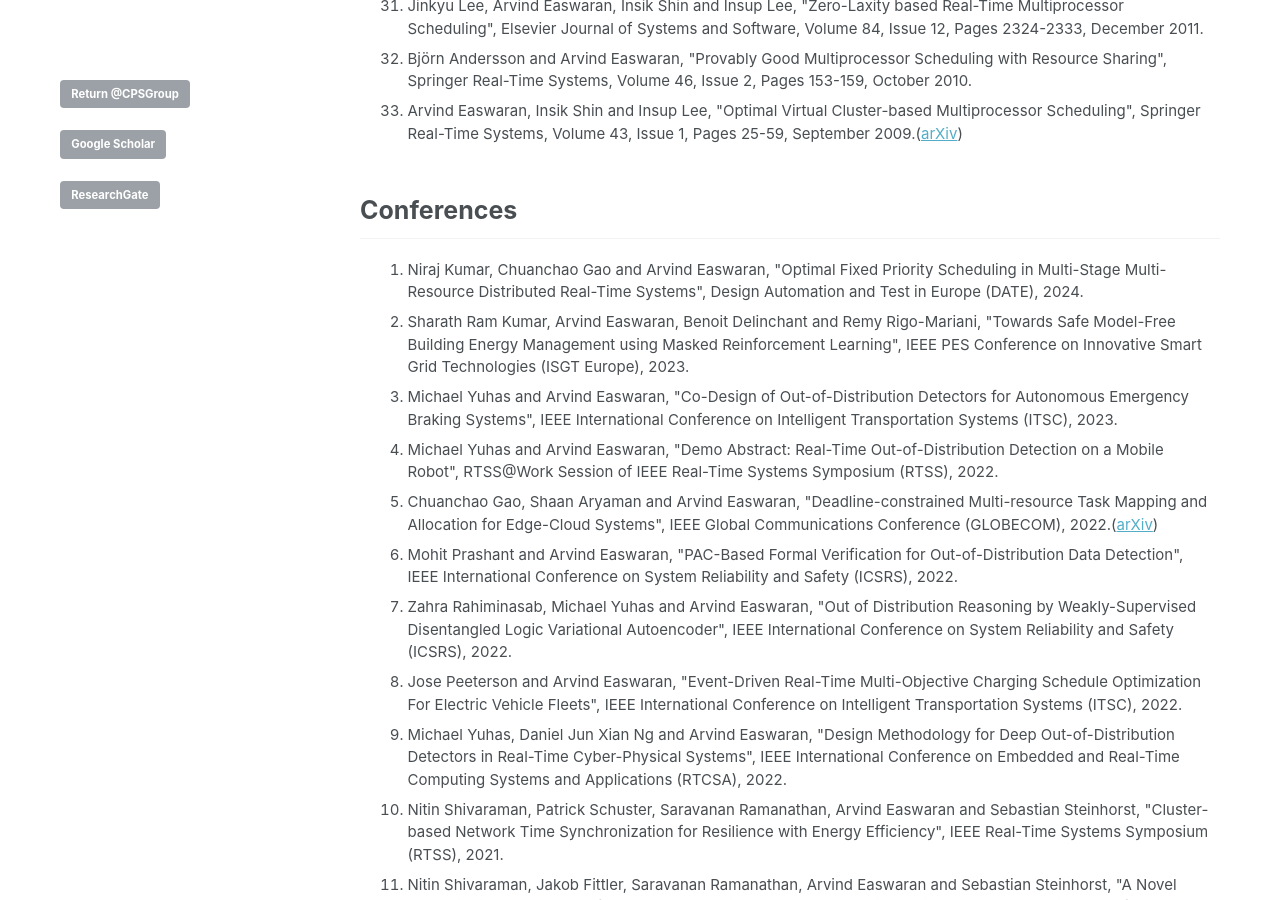
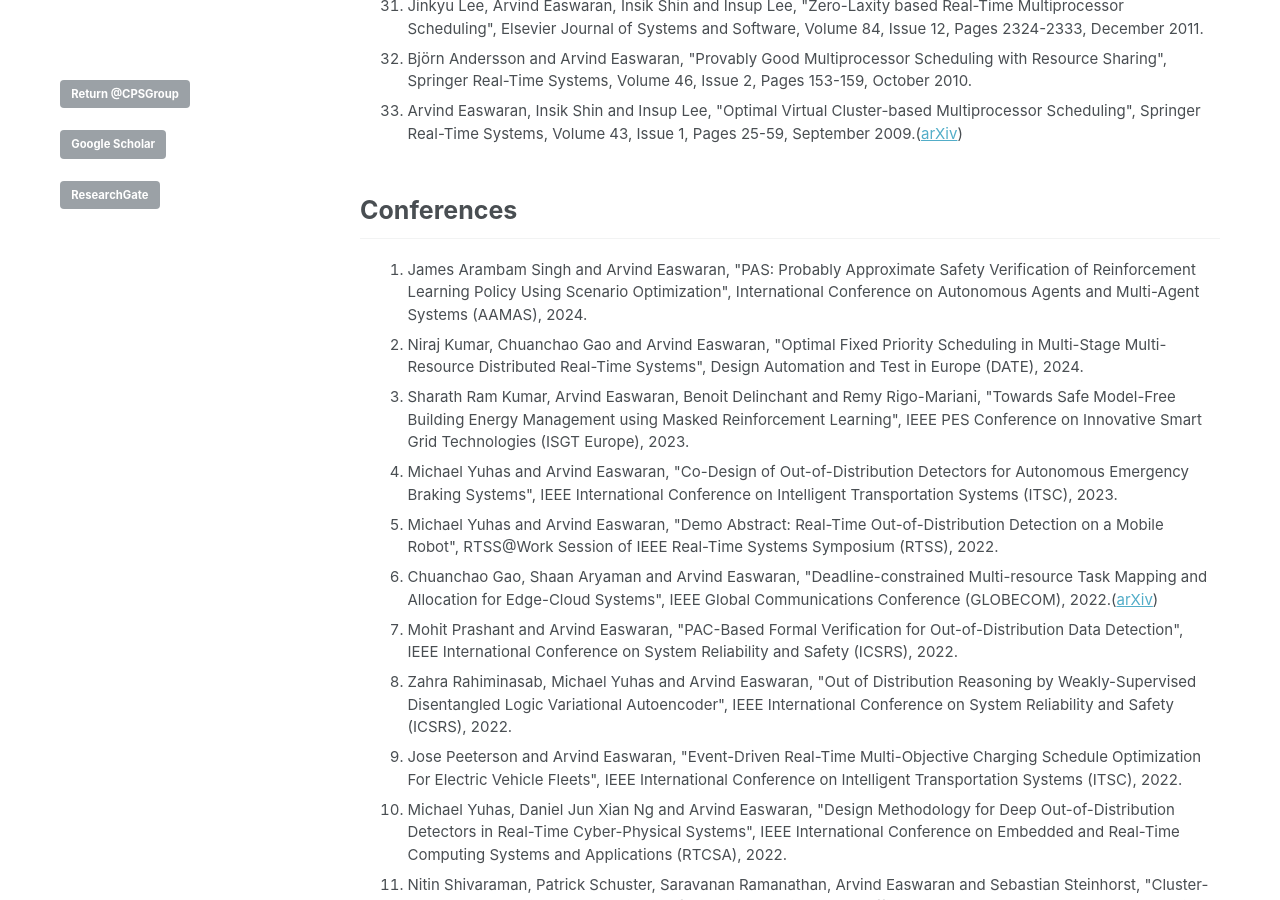
Before and after one commit to CPS-research-group/CPS-research-group.github.io, a Jekyll site: the page built from _pages/research_profile.md, in a window 1280 px wide and 900 px high, scrolled down 2296 px. Built offline with Jekyll 4.4.1, drawn with Linux system fonts in a browser that asks for light colours.

Commit message:
Updates.

```diff
--- a/_pages/research_profile.md
+++ b/_pages/research_profile.md
@@ -60,6 +60,7 @@ a.a:active {color:#0000FF; text-decoration:none;}
 
 ## Conferences
    <ol>
+   			<li class="a">James Arambam Singh and Arvind Easwaran, "PAS: Probably Approximate Safety Verification of Reinforcement Learning Policy Using Scenario Optimization", International Conference on Autonomous Agents and Multi-Agent Systems (AAMAS), 2024.</li>
    			<li class="a">Niraj Kumar, Chuanchao Gao and Arvind Easwaran, "Optimal Fixed Priority Scheduling in Multi-Stage Multi-Resource Distributed Real-Time Systems", Design Automation and Test in Europe (DATE), 2024.</li>
    			<li class="a">Sharath Ram Kumar, Arvind Easwaran, Benoit Delinchant and Remy Rigo-Mariani, "Towards Safe Model-Free Building Energy Management using Masked Reinforcement Learning", IEEE PES Conference on Innovative Smart Grid Technologies (ISGT Europe), 2023.</li>
    		  <li class="a">Michael Yuhas and Arvind Easwaran, "Co-Design of Out-of-Distribution Detectors for Autonomous Emergency Braking Systems", IEEE  International Conference on Intelligent Transportation Systems (ITSC), 2023.</li>
```
